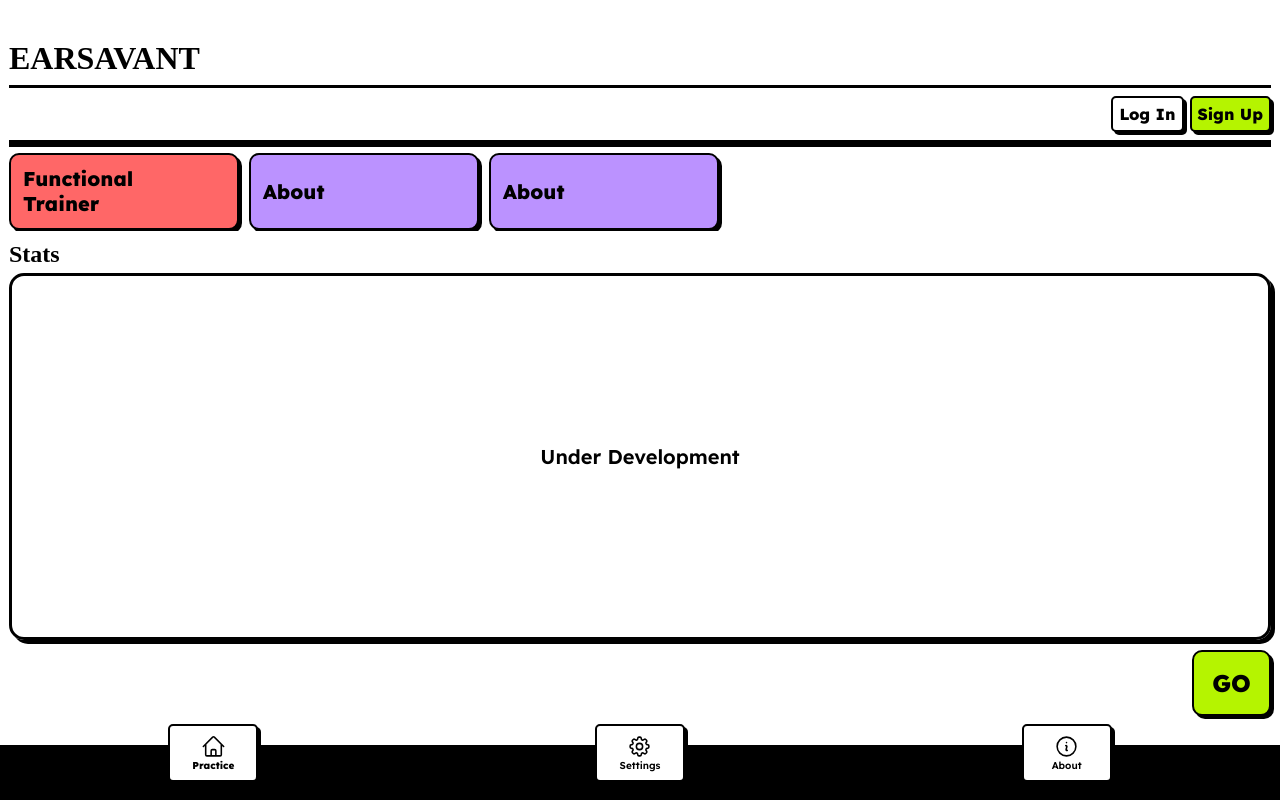
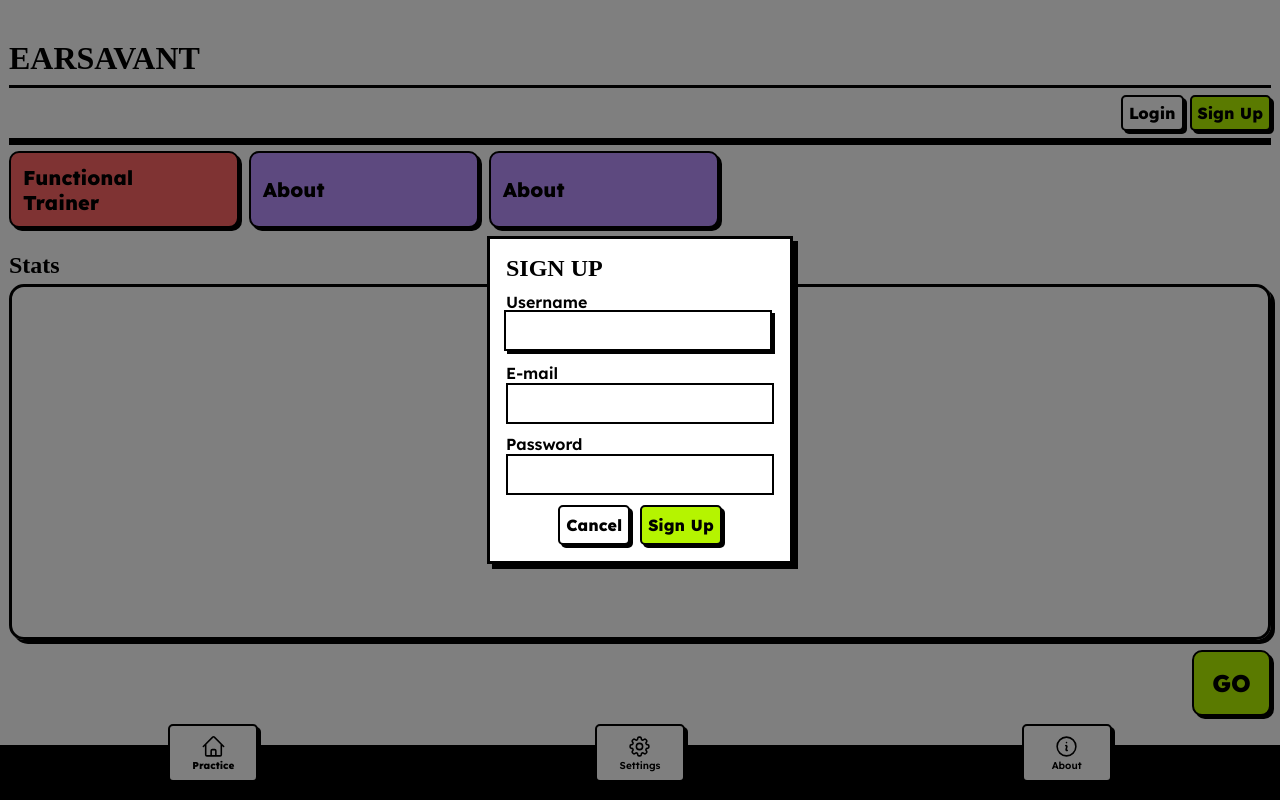
Before and after one commit to aytarakdemir/earsavant, an Angular app: page /#/home in a window 1280 px wide. Both pictures are taken after a click on the button "Sign Up". Built offline with nearby package versions, Linux system fonts and the light colour scheme; no server answers; a web font is replaced by a local one.

Commit message:
implement toasts for errors

```diff
--- a/angular.json
+++ b/angular.json
@@ -31,7 +31,8 @@
             ],
             "styles": [
               "src/styles.scss",
-              "src/styles/fonts.scss"
+              "src/styles/fonts.scss",
+              "node_modules/ngx-toastr/toastr.css"
             ],
             "scripts": [],
             "allowedCommonJsDependencies": [
--- a/package.json
+++ b/package.json
@@ -19,6 +19,7 @@
     "@angular/platform-browser-dynamic": "^16.1.1",
     "@angular/router": "^16.1.1",
     "lodash": "^4.17.21",
+    "ngx-toastr": "^17.0.2",
     "rxjs": "~7.8.0",
     "tone": "^14.7.77",
     "zone.js": "~0.13.1"
--- a/src/app/app.module.ts
+++ b/src/app/app.module.ts
@@ -7,6 +7,9 @@ import { HashLocationStrategy, LocationStrategy } from '@angular/common';
 import { LoadingComponent } from "./shared/components/loading/loading.component";
 import { BottomMenuComponent } from "./shared/components/bottom-menu/bottom-menu.component";
 import { HeaderComponent } from './shared/components/header/header.component';
+import { ToastrModule } from 'ngx-toastr';
+import { BrowserAnimationsModule } from '@angular/platform-browser/animations';
+
 
 @NgModule({
     declarations: [
@@ -21,7 +24,9 @@ import { HeaderComponent } from './shared/components/header/header.component';
         BrowserModule,
         AppRoutingModule,
         LoadingComponent,
-        BottomMenuComponent
+        BottomMenuComponent,
+        BrowserAnimationsModule,
+        ToastrModule.forRoot(),
     ]
 })
 export class AppModule { }
--- a/src/app/modules/home/pages/home/home.component.html
+++ b/src/app/modules/home/pages/home/home.component.html
@@ -1,8 +1,8 @@
 <div class="cet-home-wrapper">
 
     <div class="cet-top-belt">
-        <button class="cet-mini-button cet-important-button" (click)="register()">Sign Up</button>
-        <button class="cet-mini-button" onclick="loginModal.showModal()">Log In</button>
+        <button class="cet-mini-button cet-important-button" onclick="registerModal.showModal()">Sign Up</button>
+        <button class="cet-mini-button" onclick="loginModal.showModal()">Login</button>
     </div>
 
     <div class="cet-menu-track">
@@ -25,7 +25,7 @@
 
 <dialog id="loginModal">
     <form [formGroup]="loginForm" (submit)="login()" onsubmit="return false">
-        <h2>LOG IN</h2>
+        <h2>LOGIN</h2>
         <div class="cet-modal-field">
             <label for="usernameLogin">Username</label>
             <input formControlName="username" id="usernameLogin" type="text">
@@ -42,3 +42,27 @@
         </div>
     </form>
 </dialog>
+
+
+<dialog id="registerModal">
+    <form [formGroup]="registerForm" (submit)="register()" onsubmit="return false">
+        <h2>SIGN UP</h2>
+        <div class="cet-modal-field">
+            <label for="usernameRegister">Username</label>
+            <input formControlName="username" id="usernameRegister" type="text">
+        </div>
+        <div class="cet-modal-field">
+            <label for="emailRegister">E-mail</label>
+            <input formControlName="email" id="emailRegister" type="email">
+        </div>
+        <div class="cet-modal-field">
+            <label for="passwordRegister">Password</label>
+            <input formControlName="password" id="passwordRegister" type="password">
+        </div>
+
+        <div class="cet-modal-controls">
+            <button type='button' onclick="registerModal.close()">Cancel</button>
+            <button type="submit" class="cet-important-button">Sign Up</button>
+        </div>
+    </form>
+</dialog>
--- a/src/app/modules/home/pages/home/home.component.scss
+++ b/src/app/modules/home/pages/home/home.component.scss
@@ -32,7 +32,7 @@
     .cet-menu-track {
         display: flex;
         flex-direction: row;
-        height: 80px;
+        height: 95px;
         width: 100%;
         gap: 10px;
         overflow-x: auto;
@@ -43,7 +43,7 @@
             min-width: 230px;
             font-size: 20px;
             font-family: var.$font-extrabold;
-            justify-content: start;
+            justify-content: flex-start;
             padding: 12px;
             border-radius: 10px;
             span {
@@ -110,7 +110,7 @@ dialog {
     .cet-modal-field {
         display: flex;
         flex-direction: column;
-        align-items: start;
+        align-items: flex-start;
     }
     form {
         display: flex;
--- a/src/app/modules/home/pages/home/home.component.ts
+++ b/src/app/modules/home/pages/home/home.component.ts
@@ -1,9 +1,9 @@
 import { HttpClient } from '@angular/common/http';
 import { Component, ViewChild } from '@angular/core';
 import { UntypedFormControl, UntypedFormGroup } from '@angular/forms';
+import { ToastrService } from 'ngx-toastr';
 import { BaseService } from 'src/app/core/base/base.service';
 import * as Tone from 'tone';
-
 
 @Component({
   selector: 'app-home',
@@ -14,25 +14,56 @@ export class HomeComponent extends BaseService {
   public loginForm: UntypedFormGroup = new UntypedFormGroup({
     username: new UntypedFormControl(''),
     password: new UntypedFormControl(''),
-  })
+  });
+  public registerForm: UntypedFormGroup = new UntypedFormGroup({
+    username: new UntypedFormControl(''),
+    password: new UntypedFormControl(''),
+    email: new UntypedFormControl(''),
+  });
 
-  constructor(protected override http: HttpClient) {
+  constructor(protected override http: HttpClient, private toastr: ToastrService) {
     super(http);
   }
 
   register() {
-    this.post('http://localhost:3000/register', JSON.stringify({username: 'jcd', password: 'bionicman', email: 'jcd@unatco.gov'})).subscribe();
+    this.post(
+      'http://localhost:3000/register',
+      JSON.stringify({
+        username: this.registerForm.value.username,
+        password: this.registerForm.value.password,
+        email: this.registerForm.value.email,
+      })
+    ).subscribe(
+      (res) => {
+        console.log(res);
+        const modal = <HTMLDialogElement>(
+          document.getElementById('registerModal')
+        );
+        modal.close();
+      },
+      (err) => {
+        console.log('Register Error', err);
+        this.toastr.error(err.error.message, 'Register Error');
+      }
+    );
   }
 
   login() {
-    this.post('http://localhost:3000/login', JSON.stringify({username: this.loginForm.value.username, password: this.loginForm.value.password})).subscribe((res) => {
+    this.post(
+      'http://localhost:3000/login',
+      JSON.stringify({
+        username: this.loginForm.value.username,
+        password: this.loginForm.value.password,
+      })
+    ).subscribe(
+      (res) => {
         console.log(res);
-        console.log(this.loginForm.value);
         const modal = <HTMLDialogElement>document.getElementById('loginModal');
         modal.close();
       },
       (err) => {
         console.log('Login Error', err);
+        this.toastr.error(err.error.message, 'Login Error');
       }
     );
   }
--- a/src/styles.scss
+++ b/src/styles.scss
@@ -40,7 +40,8 @@ h2 {
 
 input[type="text"],
 input[type="number"],
-input[type="password"] {
+input[type="password"],
+input[type="email"] {
   height: 35px;
   font-size: 20px;
   border: 2px solid;
```
Also changed, not shown: 1 other file (tests, documents, lock files or other folders).
